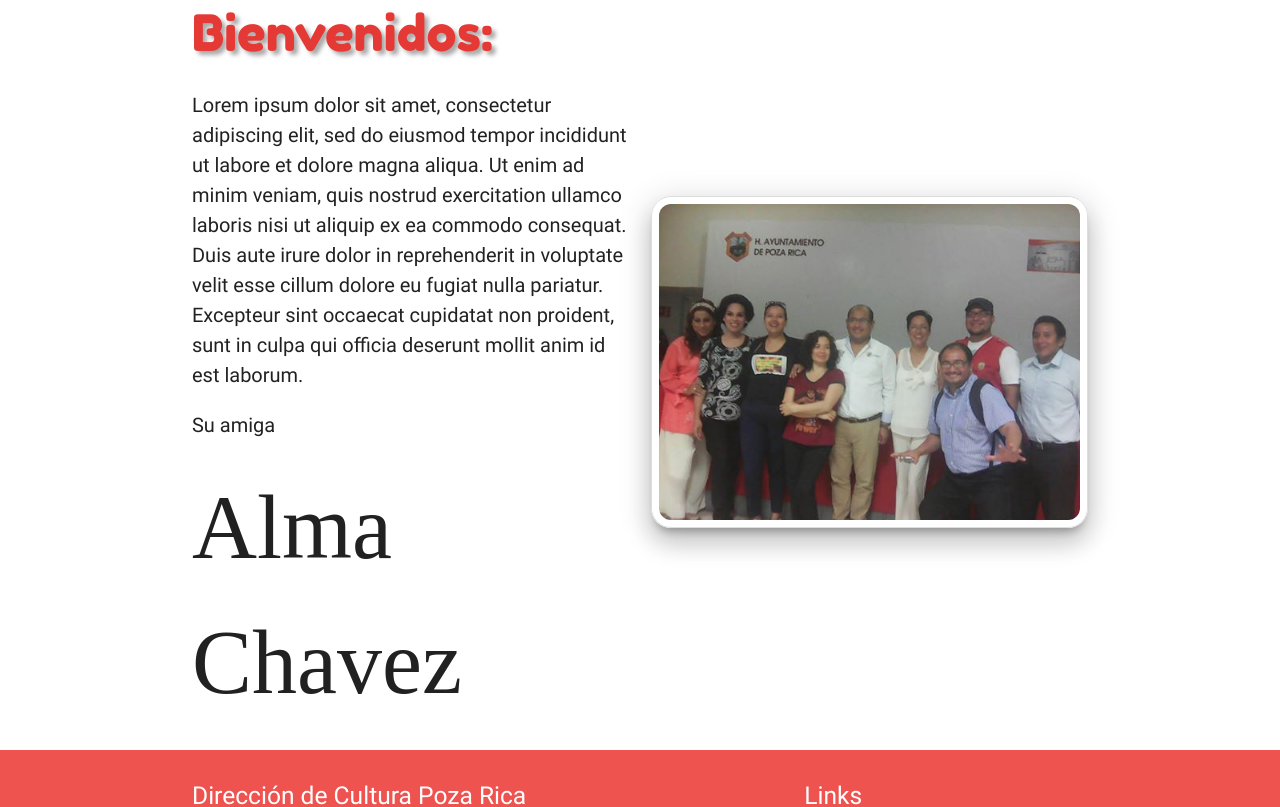
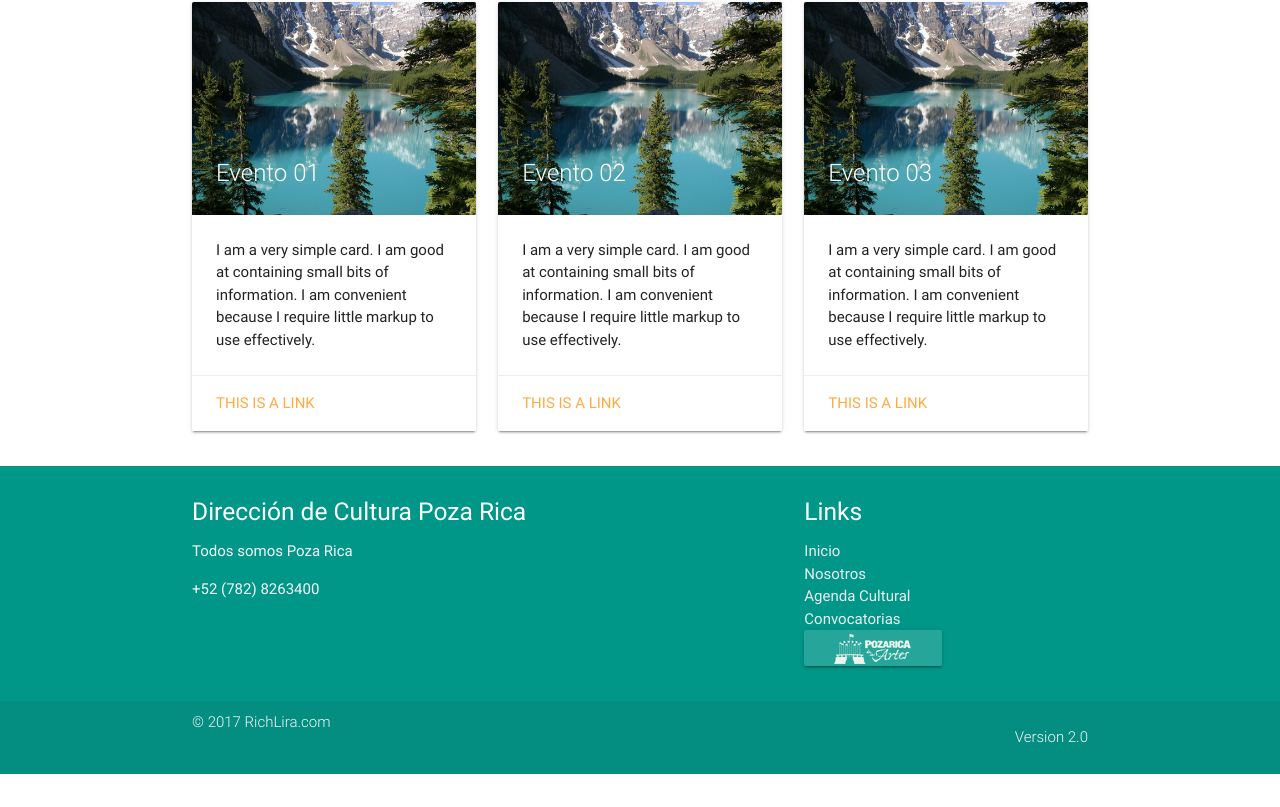
Before and after one commit to richlira/proyecto01, an Angular app: page /home in a window 1280 px wide. Shown: the part 636-1443 px from the top of the page. After the commit the page ends 1410 px from the top, so only its background shows below. Built offline with nearby package versions, Linux system fonts and the light colour scheme; a web font is replaced by a local one; what angular2-materialize would draw is missing.

Commit message:
Testing new colors for Footer. Added cards in the frontpage.

```diff
--- a/src/app/convocatorias/convocatorias.component.html
+++ b/src/app/convocatorias/convocatorias.component.html
@@ -17,7 +17,7 @@
   </div>
 </div>
 
-<footer class="page-footer red lighten-1">
+<footer class="page-footer pink lighten-1">
   <div class="container">
     <div class="row">
       <div class="col l6 s12">
--- a/src/app/delasartes/delasartes.component.html
+++ b/src/app/delasartes/delasartes.component.html
@@ -17,7 +17,7 @@
   </div>
 </div>
 
-<footer class="page-footer red lighten-1">
+<footer class="page-footer teal">
   <div class="container">
     <div class="row">
       <div class="col l6 s12">
--- a/src/app/home/home.component.css
+++ b/src/app/home/home.component.css
@@ -13,14 +13,3 @@
   font-size: 90px;
   margin: 0px;
 }
-
-#top{
-  border: 1px solid #ddd;
-  border-radius: 20px;
-  padding: 7px;
-}
-
-#top:hover{
-  opacity: 0.5;
-  filter: alpha(opacity=50);
-}
--- a/src/app/home/home.component.html
+++ b/src/app/home/home.component.html
@@ -48,9 +48,9 @@
 
 <hr>
 <br>
-
+<!--
 <div class="container">
-  <div class="row valign-wrapper">
+  <div class="row">
     <div class="col s12 m6">
       <p id="titulo" class="red-text text-darken-1">Bienvenidos:</p>
       <p id="carta" class="z-">Lorem ipsum dolor sit amet, consectetur adipiscing elit, sed do eiusmod tempor incididunt ut labore et dolore magna aliqua. Ut enim ad minim veniam, quis nostrud exercitation ullamco laboris nisi ut aliquip ex ea commodo consequat. Duis aute irure dolor in reprehenderit in voluptate velit esse cillum dolore eu fugiat nulla pariatur. Excepteur sint occaecat cupidatat non proident, sunt in culpa qui officia deserunt mollit anim id est laborum.</p>
@@ -58,12 +58,64 @@
       <p id="firma">Alma Chavez</p>
     </div>
     <div class="col s12 m6">
-      <img id="top" class="responsive-img z-depth-5 materialboxed" src="assets/fototodos.jpg">
+      <img id="top" class="responsive-img z-depth-5" src="assets/fototodos.jpg">
     </div>
   </div>
 </div>
+-->
+<div class="container">
+<div class="row">
+  <div class="col s12 m4">
+    <div class="card">
+      <div class="card-image">
+        <img src="assets/mountain.jpg">
+        <span class="card-title">Evento 01</span>
+      </div>
+      <div class="card-content">
+        <p>I am a very simple card. I am good at containing small bits of information.
+          I am convenient because I require little markup to use effectively.</p>
+      </div>
+      <div class="card-action">
+        <a href="#">This is a link</a>
+      </div>
+    </div>
+  </div>
 
-<footer class="page-footer red lighten-1">
+  <div class="col s12 m4">
+    <div class="card">
+      <div class="card-image">
+        <img src="assets/mountain.jpg">
+        <span class="card-title">Evento 02</span>
+      </div>
+      <div class="card-content">
+        <p>I am a very simple card. I am good at containing small bits of information.
+          I am convenient because I require little markup to use effectively.</p>
+      </div>
+      <div class="card-action">
+        <a href="#">This is a link</a>
+      </div>
+    </div>
+  </div>
+
+  <div class="col s12 m4">
+    <div class="card">
+      <div class="card-image">
+        <img src="assets/mountain.jpg">
+        <span class="card-title">Evento 03</span>
+      </div>
+      <div class="card-content">
+        <p>I am a very simple card. I am good at containing small bits of information.
+          I am convenient because I require little markup to use effectively.</p>
+      </div>
+      <div class="card-action">
+        <a href="#">This is a link</a>
+      </div>
+    </div>
+  </div>
+</div>
+</div>
+
+<footer class="page-footer teal">
   <div class="container">
     <div class="row">
       <div class="col l6 s12">
--- a/src/app/nosotros/nosotros.component.css
+++ b/src/app/nosotros/nosotros.component.css
@@ -18,3 +18,13 @@
   font-size: 90px;
   margin: 0px;
 }
+
+#foto{
+  border: 1px solid #ddd;
+  border-radius: 20px;
+  padding: 7px;
+}
+
+.white-text{
+  font-weight: bold;
+}
--- a/src/app/nosotros/nosotros.component.html
+++ b/src/app/nosotros/nosotros.component.html
@@ -13,11 +13,11 @@
       <p id="firma">Alma Chavez</p>
     </div>
     <div class="col s12 m6">
-      <img id="top" class="responsive-img z-depth-5 materialboxed" src="assets/fototodos.jpg">
+      <img id="foto" class="materialboxed responsive-img z-depth-5" src="assets/fototodos.jpg">
     </div>
   </div>
 </div>
-<footer class="page-footer red lighten-1">
+<footer class="page-footer brown darken-1">
   <div class="container">
     <div class="row">
       <div class="col l6 s12">
```
Also changed, not shown: src/assets/mountain.jpg (added).
